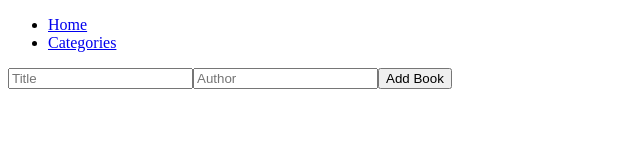
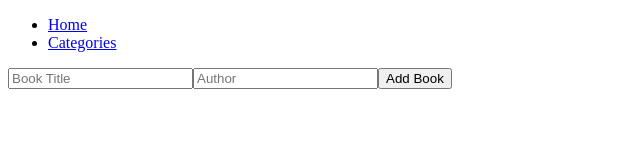
Before and after one commit to ClaudiaRojasSoto/my-bookstore, a React (Create React App) app: page / in a window 1280 px wide. Shown: the top 160 px of the page, without its empty margins (0-640 px from the left). Built offline with nearby package versions, Linux system fonts and the light colour scheme.

Commit message:
Delete the Categories file and add the author.js file instead inside the routes folder

```diff
--- a/src/components/BookForm.js
+++ b/src/components/BookForm.js
@@ -21,7 +21,7 @@ const BookForm = ({ onAdd }) => {
     <form onSubmit={handleSubmit}>
       <input
         type="text"
-        placeholder="Title"
+        placeholder="Book Title"
         value={title}
         onChange={(e) => setTitle(e.target.value)}
       />
```
